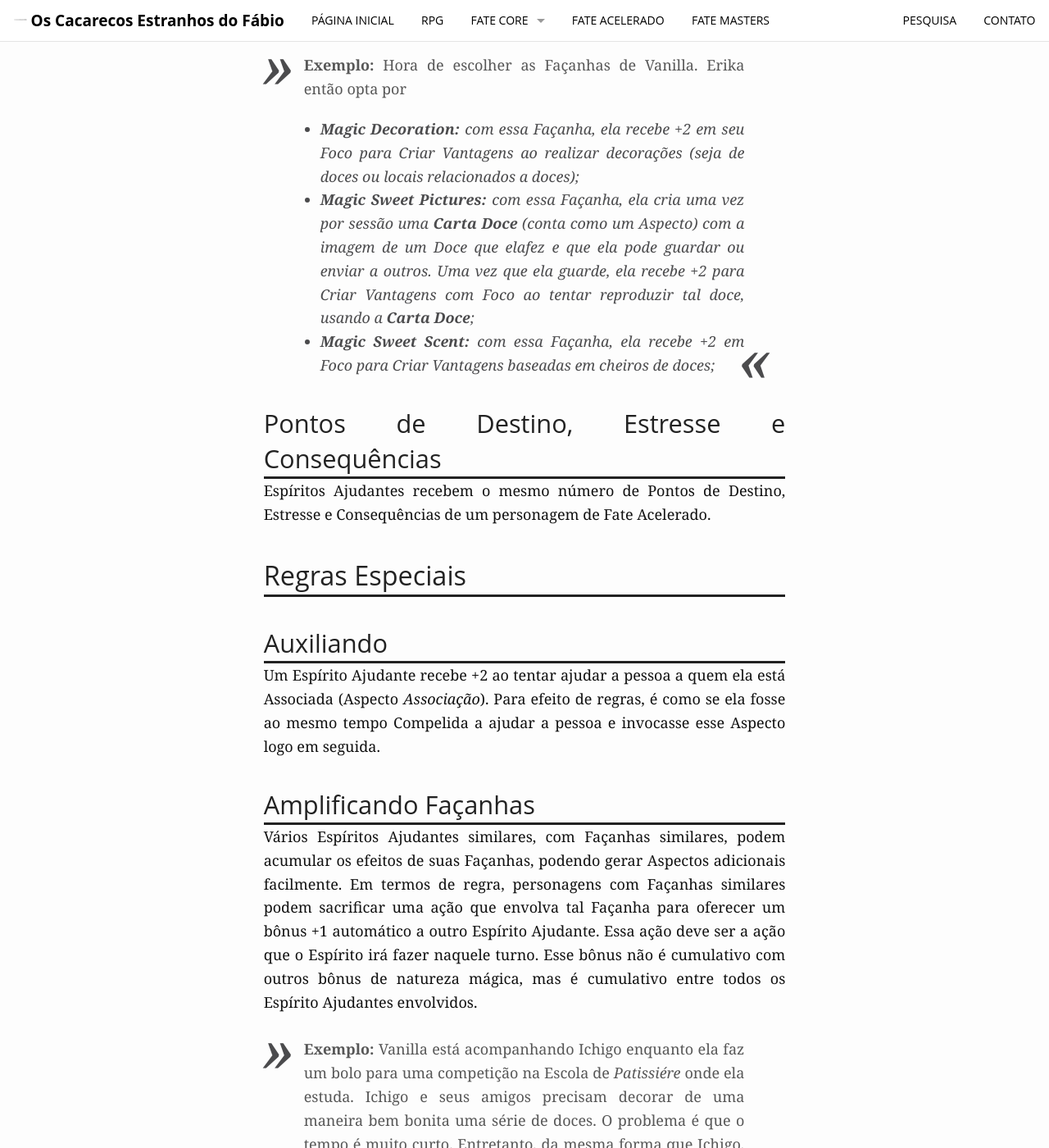
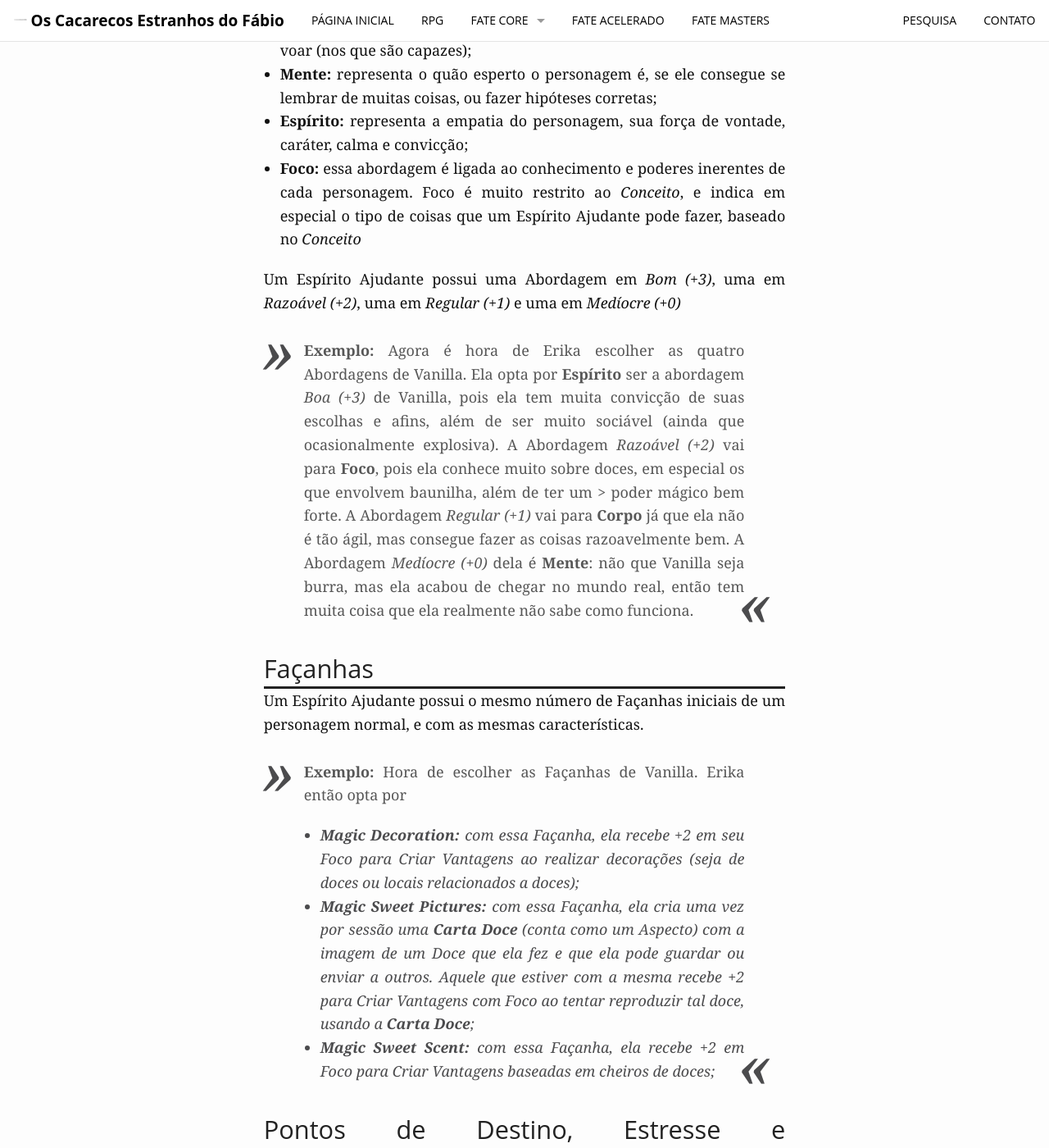
Before and after one commit to fabiocosta0305/fabiocosta0305.github.io-old, a Jekyll site: the page built from _posts/RPG/2015-07-21-SpiritHelpers.md, in a window 1280 px wide and 1400 px high, scrolled down 2593 px. Shown: the whole window at 82% size. Built offline with Jekyll 4.4.1, drawn with Linux system fonts in a browser that asks for light colours.

Commit message:
Correções em Spirit Helpers e Destino dos Camundongos Aventureiros

```diff
--- a/_posts/RPG/2015-07-21-SpiritHelpers.md
+++ b/_posts/RPG/2015-07-21-SpiritHelpers.md
@@ -57,12 +61,14 @@ Um Espírito Ajudante possui o mesmo número de Façanhas iniciais de um persona
 > **Exemplo:** Hora de escolher as Façanhas de Vanilla. Erika então opta por
 >
 > + **Magic Decoration:** com essa Façanha, ela recebe +2 em seu _Foco_ para _Criar Vantagens ao realizar decorações (seja de doces ou locais relacionados a doces)_;
-> + **Magic Sweet Pictures:** com essa Façanha, ela cria _uma vez por sessão_ uma **Carta Doce** (conta como um Aspecto) com a imagem de um Doce que elafez e que ela pode guardar ou enviar a outros. Uma vez que ela guarde, ela recebe +2 para Criar Vantagens com Foco ao tentar reproduzir tal doce, usando a **Carta Doce**;
+> + **Magic Sweet Pictures:** com essa Façanha, ela cria _uma vez por sessão_ uma **Carta Doce** (conta como um Aspecto) com a imagem de um Doce que ela fez e que ela pode guardar ou enviar a outros. Aquele que estiver com a mesma recebe +2 para _Criar Vantagens com Foco ao tentar reproduzir tal doce_, usando a **Carta Doce**;
 > + **Magic Sweet Scent:** com essa Façanha, ela recebe +2 em Foco para Criar Vantagens baseadas em cheiros de doces;
 
 #### Pontos de Destino, Estresse e Consequências
 
 Espíritos Ajudantes recebem o mesmo número de Pontos de Destino, Estresse e Consequências de um personagem de Fate Acelerado.
+
+![Os Espíritos dos Doces: Maize, Marron, Chocolat, Cafe, Vanilla, Caramel, Honey e Mint](/assets/img/4384420_orig.jpg)
 
 ### Regras Especiais
 
```
Also changed, not shown: other parts of _posts/RPG/2015-07-21-SpiritHelpers.md (+4 -0 lines), _posts/RPG/2015-07-18-DestinoDosCamundongosAventureiros.md (+3 -1 lines), assets/img/4384420_orig.jpg (added), assets/img/Chicchana+Yukitsukai+Sugar.jpg (added), assets/img/Fotor0102185434.png (added), assets/img/camundongos.gif (added), assets/img/maxresdefault.jpg (added), assets/img/were-here-for-training.jpg (added), images/camundongos.gif (added).
